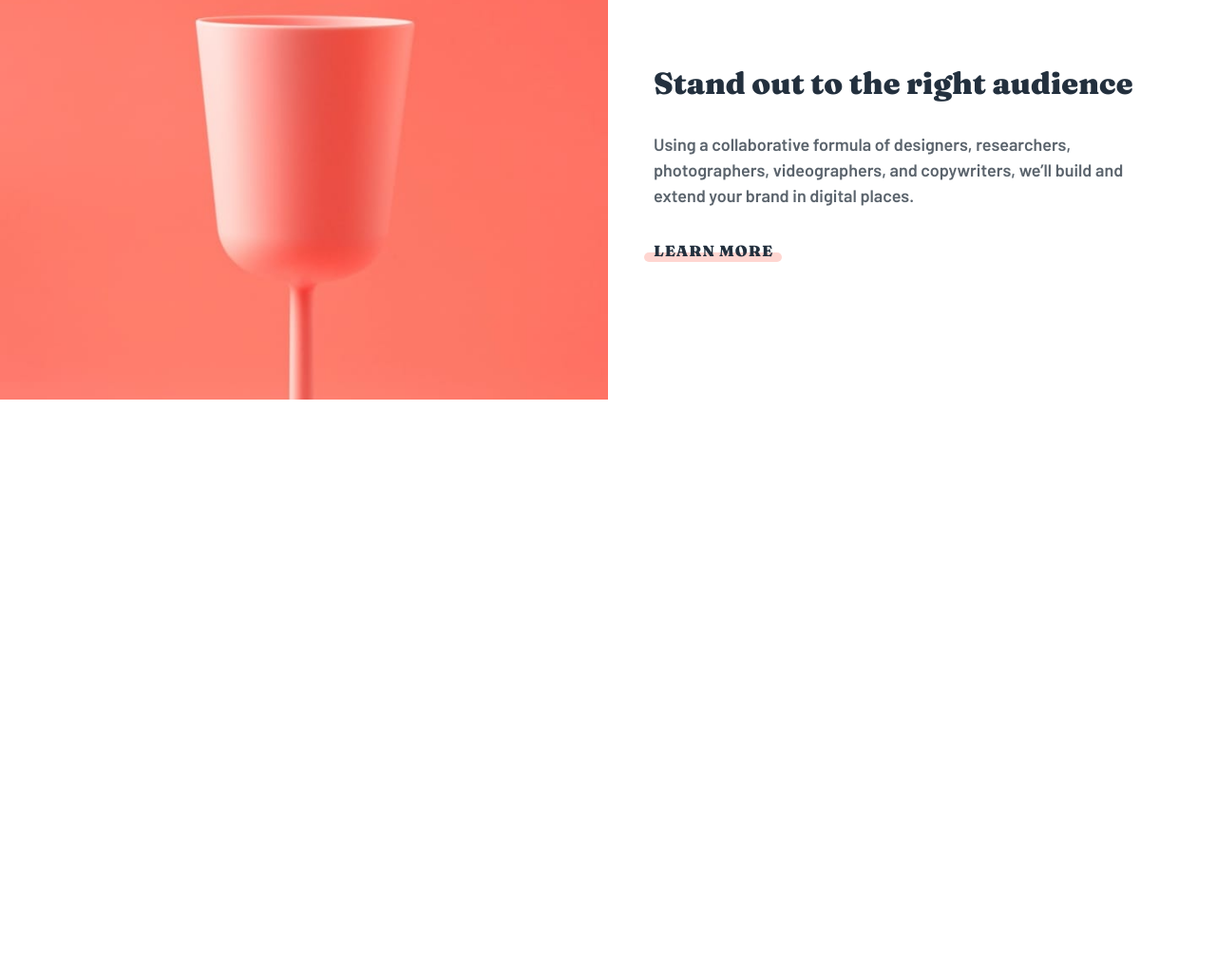
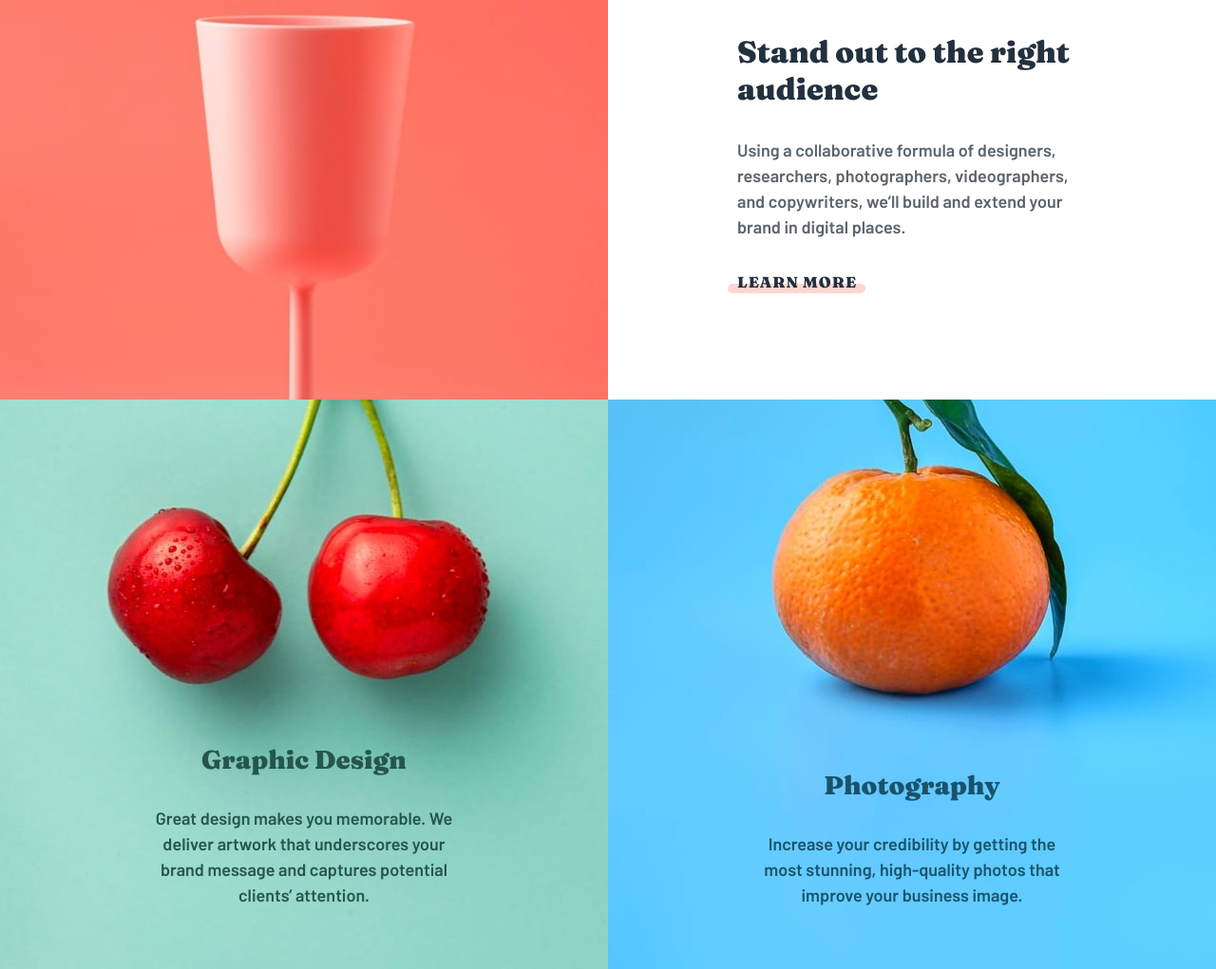
Before and after one commit to bryamjesus/landing-page-sunnyside, a plain HTML site: page index.html in a window 1280 px wide. Shown: the part 1142-2163 px from the top of the page at 95% size. Before the commit the page ends 1563 px from the top, so only its background shows below. Drawn offline with Linux system fonts and the light colour scheme.

Commit message:
Seccion JOBS terminada y mejoras en Seccion SERVICES

```diff
--- a/css/style.css
+++ b/css/style.css
@@ -252,3 +252,74 @@ SERVICE
     grid-area: texto2;
   }
 }
+
+@media (min-width: 1200px) {
+  .services__content{
+    padding: 2rem 8.5rem;
+  }
+}
+
+/********************
+JOBS
+*******************/
+.jobs {
+  display: grid;
+  grid-auto-rows: 600px;
+}
+
+.jobs__section {
+  /* display: grid;
+  align-content: end; */
+  display: flex;
+  flex-direction: column;
+  justify-content: flex-end;
+  gap: 2rem;
+  text-align: center;
+  padding: 4rem 1rem;
+  color: var(--dark-desaturated-cyan);
+
+  background-size: cover;
+  background-position: center;
+}
+
+.jobs__section--one {
+  background-image: url("../images/mobile/image-graphic-design.jpg");
+}
+
+.jobs__section--two {
+  color: var(--dark-blue);
+  background-image: url("/images/mobile/image-photography.jpg");
+}
+
+.jobs__title {
+  font-family: var(--font-fraunces);
+  font-size: 1.7rem;
+  font-weight: 900;
+  text-transform: capitalize;
+}
+
+.jobs__text {
+  line-height: 1.5;
+}
+
+@media (min-width: 768px) {
+  .jobs {
+    grid-template-columns: repeat(2, 1fr);
+    grid-template-rows: 600px;
+  }
+
+  .jobs__section--one {
+    background-image: url("../images/desktop/image-graphic-design.jpg");
+  }
+
+  .jobs__section--two {
+    background-image: url("../images/desktop/image-photography.jpg");
+  }
+}
+
+@media (min-width: 1200px) {
+  .jobs__section {
+    padding-right: 10rem;
+    padding-left: 10rem;
+  }
+}
--- a/index.html
+++ b/index.html
@@ -82,6 +82,26 @@
           <a href="" class="services__cta">Learn more</a>
         </div>
       </section>
+      <!-- services -->
+
+      <section class="jobs">
+        <div class="jobs__section jobs__section--one">
+          <h2 class="jobs__title">Graphic design</h2>
+          <p class="jobs__text">
+            Great design makes you memorable. We deliver artwork that
+            underscores your brand message and captures potential clients’
+            attention.
+          </p>
+        </div>
+
+        <div class="jobs__section jobs__section--two">
+          <h2 class="jobs__title">Photography</h2>
+          <p class="jobs__text">
+            Increase your credibility by getting the most stunning, high-quality
+            photos that improve your business image.
+          </p>
+        </div>
+      </section>
     </main>
     <!--
   About
```
